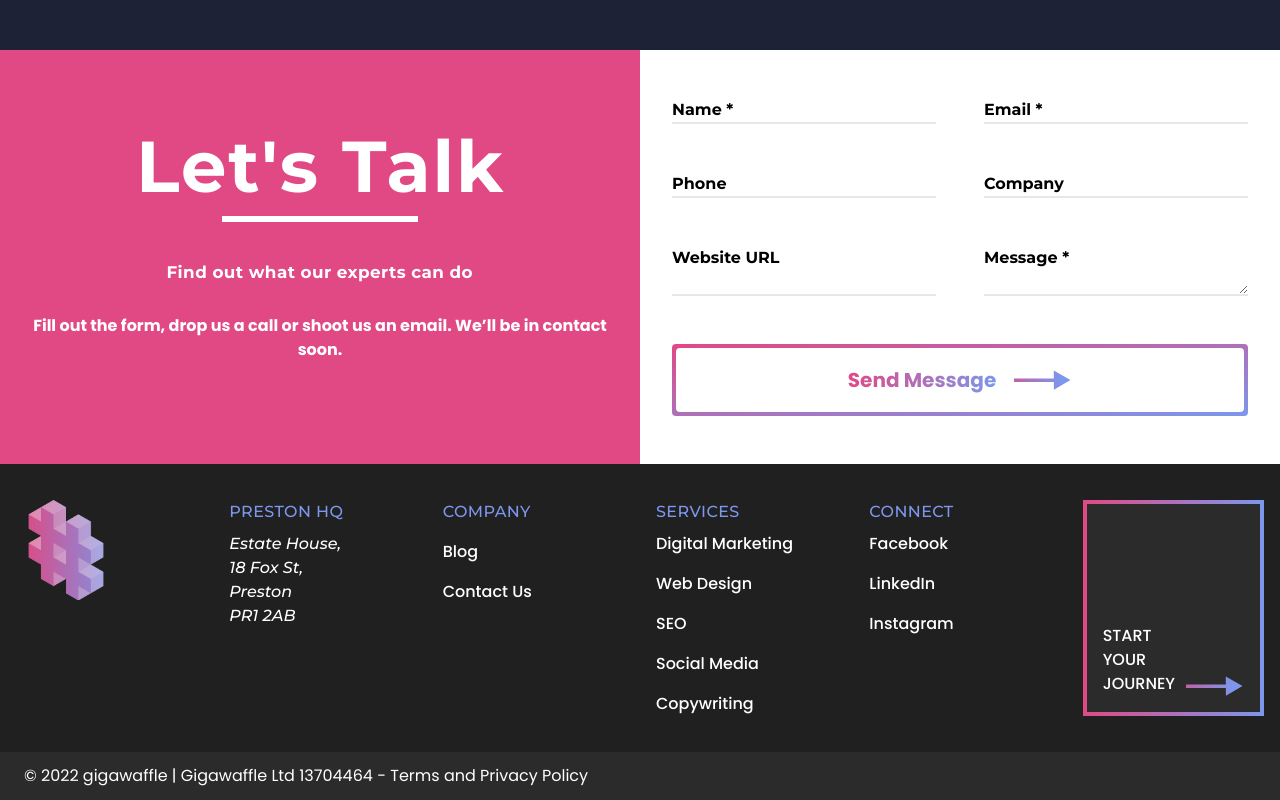
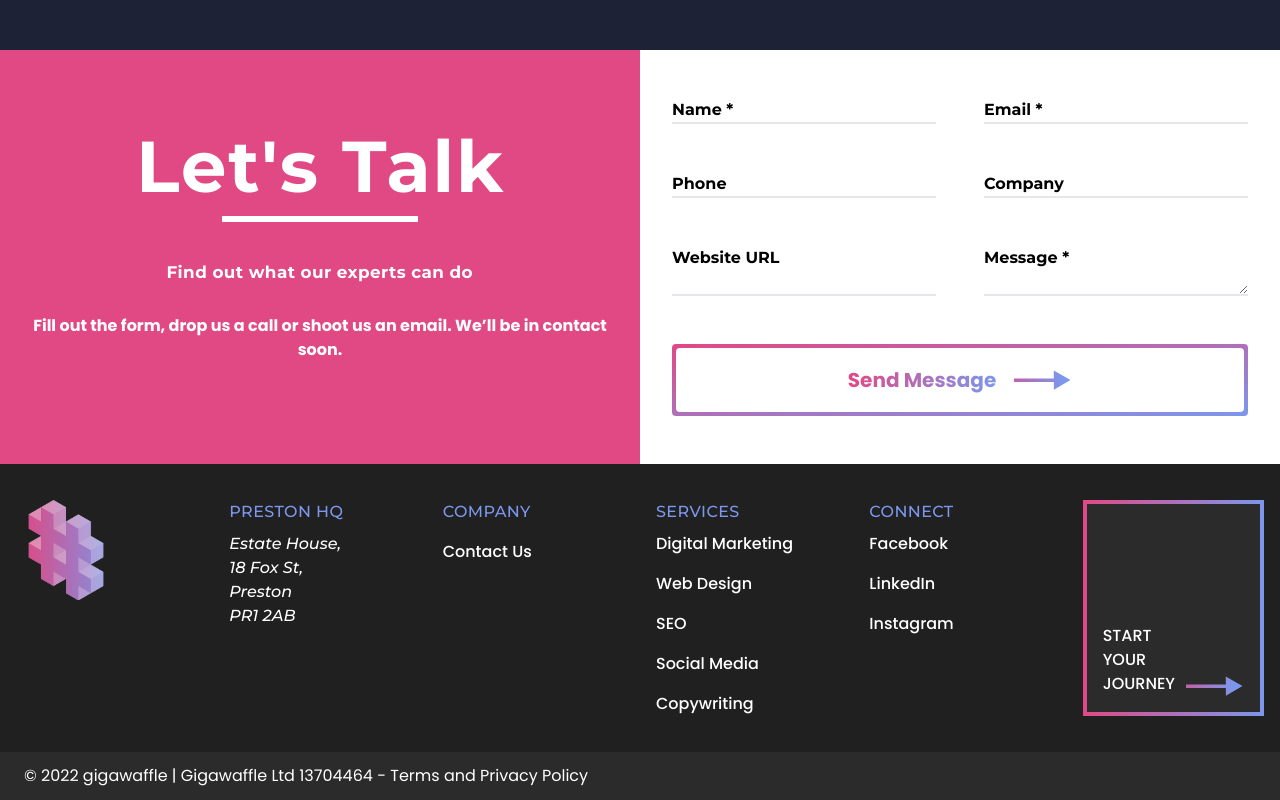
Before and after one commit to ldavidson8/newgigawaffle, a Next.js app: page / in a window 1280 px wide. Shown: the part 4058-4858 px from the top of the page. Built offline with nearby package versions, Linux system fonts and the light colour scheme.

Commit message:
hidden blog

```diff
--- a/components/Footer.js
+++ b/components/Footer.js
@@ -24,7 +24,7 @@ const Footer = () => {
             </li>
             <li>
               <Link href="/blog">
-                <a className="hover:text-secondary">Blog</a>
+                <a className="hover:text-secondary hidden">Blog</a>
               </Link>
             </li>
             <li>
```
